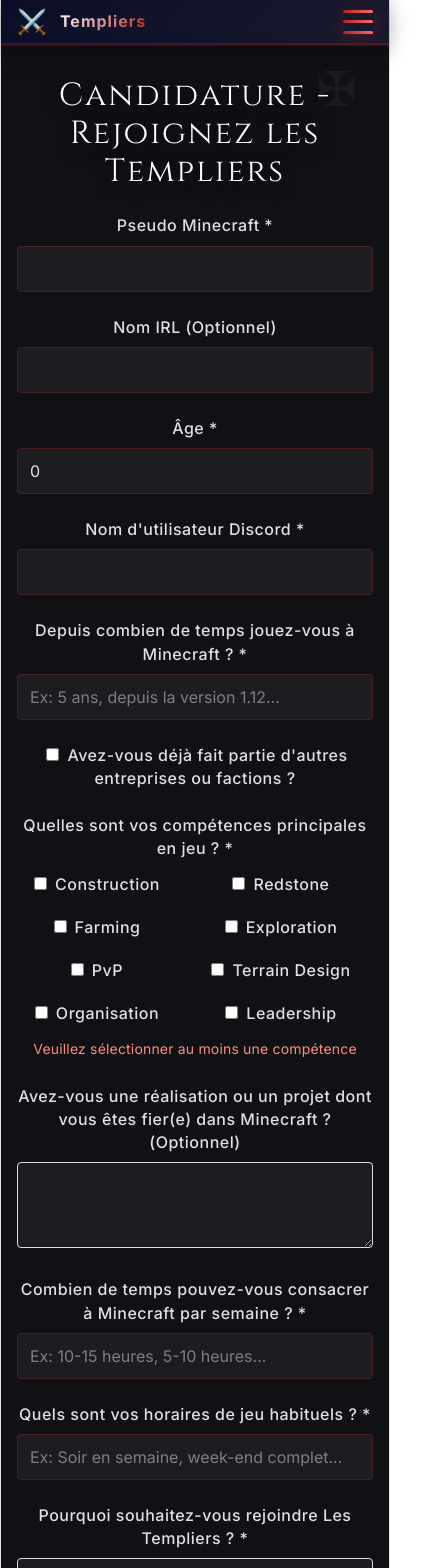
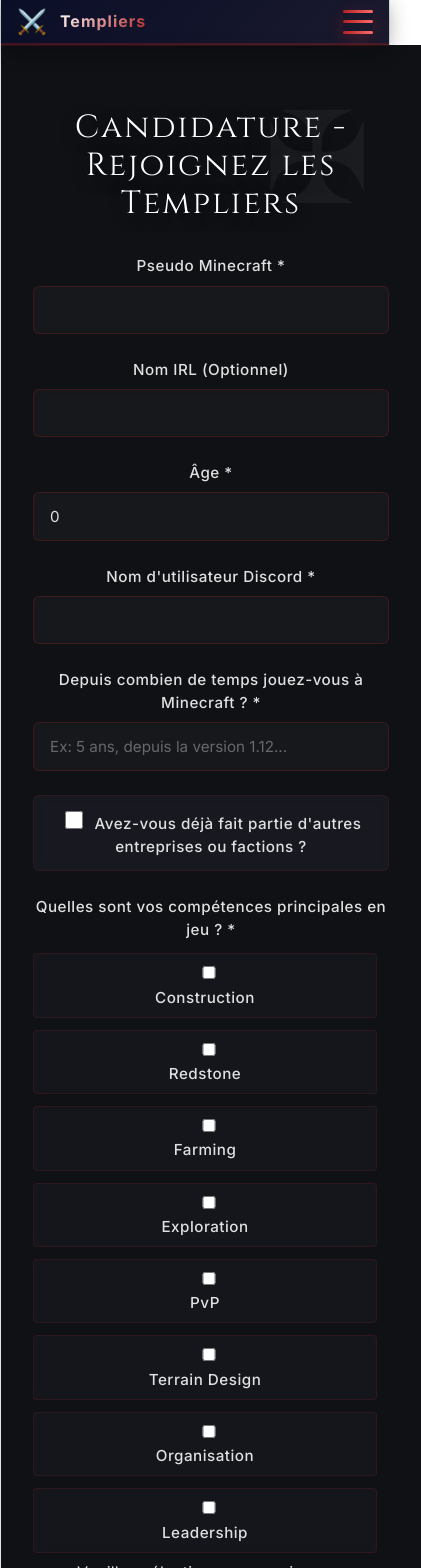
Before and after one commit to LoupAlphaa/templars, a React (Vite) app: page /contact in a window 390 px wide. Shown: the top 1568 px of the page, 421 px wide, since content can reach past the window. Built offline with nearby package versions, Linux system fonts and the light colour scheme; no server answers.

Commit message:
Form styles enchanced

```diff
--- a/src/pages/FormContact/FormContact.css
+++ b/src/pages/FormContact/FormContact.css
@@ -1,44 +1,75 @@
 .form-container {
-  max-width: 700px;
-  margin: 0 auto;
-  padding: 4rem 2rem;
+  width: 100%;
   background: #0f1115;
   color: #e0e0e0;
   min-height: 100vh;
   position: relative;
 }
 
+/* Hero Section */
 .form-container::before {
   content: '✠';
   position: absolute;
-  top: 2rem;
-  right: 2rem;
-  font-size: 3rem;
+  top: 100px;
+  right: 50px;
+  font-size: 8rem;
   opacity: 0.05;
   pointer-events: none;
 }
 
 .form-container h2 {
   font-family: 'Cinzel', serif;
-  font-size: 2.5rem;
-  margin-bottom: 1.5rem;
+  font-size: 2.8rem;
+  margin: 0;
+  padding: 4rem 2rem 2rem;
   text-align: center;
   letter-spacing: 2px;
   color: #fff;
-  margin-top: 0;
   text-shadow: 0 4px 15px rgba(0, 0, 0, 0.5);
+  animation: slideInDown 0.8s ease-out;
+}
+
+@keyframes slideInDown {
+  from {
+    opacity: 0;
+    transform: translateY(-30px);
+  }
+  to {
+    opacity: 1;
+    transform: translateY(0);
+  }
+}
+
+/* Form Wrapper */
+.form-container > form {
+  max-width: 800px;
+  margin: 0 auto;
+  padding: 2rem;
+  animation: slideInUp 0.8s ease-out;
+}
+
+@keyframes slideInUp {
+  from {
+    opacity: 0;
+    transform: translateY(30px);
+  }
+  to {
+    opacity: 1;
+    transform: translateY(0);
+  }
 }
 
 .form-group {
-  margin-bottom: 1.5rem;
+  margin-bottom: 1.8rem;
 }
 
 .form-group label {
   display: block;
-  margin-bottom: 0.5rem;
+  margin-bottom: 0.7rem;
   font-weight: 600;
   color: #e0e0e0;
   letter-spacing: 0.5px;
+  font-size: 0.95rem;
 }
 
 .form-group input[type="text"],
@@ -47,19 +78,22 @@
 .form-group select,
 .form-group textarea {
   width: 100%;
-  padding: 0.75rem;
-  border: 1px solid rgba(178, 34, 34, 0.3);
-  border-radius: 4px;
-  font-size: 1rem;
+  padding: 0.85rem 1rem;
+  border: 1px solid rgba(178, 34, 34, 0.25);
+  border-radius: 6px;
+  font-size: 0.95rem;
   font-family: inherit;
   box-sizing: border-box;
-  background-color: rgba(255, 255, 255, 0.05);
+  background-color: rgba(255, 255, 255, 0.03);
   color: #e0e0e0;
+  backdrop-filter: blur(5px);
+  -webkit-backdrop-filter: blur(5px);
+  transition: all 0.25s ease;
 }
 
 .form-group input::placeholder,
 .form-group textarea::placeholder {
-  color: rgba(224, 224, 224, 0.5);
+  color: rgba(224, 224, 224, 0.4);
 }
 
 .form-group input:focus,
@@ -67,58 +101,94 @@
 .form-group select:focus {
   outline: none;
   border-color: #b22222;
-  box-shadow: 0 0 0 3px rgba(178, 34, 34, 0.2);
-  background-color: rgba(255, 255, 255, 0.08);
+  box-shadow: 0 0 0 3px rgba(178, 34, 34, 0.15);
+  background-color: rgba(255, 255, 255, 0.06);
 }
 
 .form-group input:disabled,
 .form-group textarea:disabled,
 .form-group select:disabled {
-  background-color: rgba(255, 255, 255, 0.02);
+  background-color: rgba(255, 255, 255, 0.01);
   cursor: not-allowed;
-  opacity: 0.6;
+  opacity: 0.5;
 }
 
 /* Checkbox inline styling */
 .checkbox-group label {
-  display: flex;
-  align-items: center;
-  cursor: pointer;
-  font-weight: 600;
+  padding: 0.75rem;
+  background: rgba(45, 45, 60, 0.3);
+  backdrop-filter: blur(5px);
+  -webkit-backdrop-filter: blur(5px);
+  border: 1px solid rgba(178, 34, 34, 0.15);
+  border-radius: 6px;
+  transition: all 0.25s ease;
+  margin-bottom: 1rem;
+}
+
+.checkbox-group label:hover {
+  border-color: rgba(178, 34, 34, 0.3);
+  background: rgba(45, 45, 60, 0.4);
 }
 
 .checkbox-group input[type="checkbox"] {
   width: auto;
-  margin-right: 0.5rem;
+  margin-right: 0.75rem;
   cursor: pointer;
   accent-color: #b22222;
+  width: 18px;
+  height: 18px;
 }
 
 .checkbox-inline {
   display: flex;
   align-items: center;
-  margin-right: 1rem;
+  margin-right: 1.2rem;
   margin-bottom: 0.75rem;
-  cursor: pointer;
-  font-weight: normal;
+  gap: 0.75rem;
+  margin-top: 0.75rem;
+  padding: 1.2rem;
+  background: rgba(45, 45, 60, 0.2);
+  backdrop-filter: blur(5px);
+  -webkit-backdrop-filter: blur(5px);
+  border: 1px solid rgba(178, 34, 34, 0.15);
+  border-radius: 8px;
   color: #e0e0e0;
+  transition: all 0.2s ease;
+  padding: 0.5rem;
+  border-radius: 4px;
 }
 
-.checkbox-inline input[type="checkbox"] {
-  width: auto;
-  margin-right: 0.5rem;
+.checkbox-inline:hover {
+  background: rgba(178, 34, 34, 0.08);
+  background: linear-gradient(135deg, #b22222, #8b1a1a);
+  color: white;
+  border: 1px solid rgba(178, 34, 34, 0.4);
+  border-radius: 6px;
+  font-size: 0.95rem;
+  font-weight: 700;
   cursor: pointer;
-  accent-color: #b22222;
+  transition: all 0.3s ease;
+  text-transform: uppercase;
+  letter-spacing: 1.2px;
+  box-shadow: 0 4px 15px rgba(178, 34, 34, 0.25);
+  margin-top: 0.5rem;
 }
 
-.skills-grid {
-  display: grid;
-  grid-template-columns: repeat(auto-fit, minmax(150px, 1fr));
-  gap: 0.75rem;
-  margin-top: 0.75rem;
+button:hover:not(:disabled) {
+  transform: translateY(-3px);
+  box-shadow: 0 8px 25px rgba(178, 34, 34, 0.35);
+  background: linear-gradient(135deg, #d02222, #a01a1a);
 }
 
-.error-text {
+button:active:not(:disabled) {
+  transform: translateY(-1px);
+}
+
+button:disabled {
+  background: rgba(178, 34, 34, 0.15);
+  cursor: not-allowed;
+  transform: none;
+  opacity: 0.6;
   color: #ff8a80;
   font-size: 0.875rem;
   margin-top: 0.25rem;
@@ -138,31 +208,70 @@ button {
   text-transform: uppercase;
   letter-spacing: 1px;
   box-shadow: 0 4px 15px rgba(178, 34, 34, 0.3);
-}
-
-button:hover:not(:disabled) {
-  transform: translateY(-3px);
-  box-shadow: 0 8px 25px rgba(178, 34, 34, 0.4);
-}
-
-button:disabled {
-  background: rgba(178, 34, 34, 0.2);
-  cursor: not-allowed;
-  transform: none;
-}
-
-.alert {
-  margin-top: 1rem;
-  padding: 1rem;
-  border-radius: 4px;
+  padding: 1.2rem 1.5rem;
+  border-radius: 6px;
   text-align: center;
   border-left: 4px solid;
+  background: rgba(45, 45, 60, 0.3);
+  backdrop-filter: blur(5px);
+  -webkit-backdrop-filter: blur(5px);
+  border: 1px solid;
+  animation: slideInUp 0.4s ease-out;
 }
 
 .alert-success {
-  background-color: rgba(76, 175, 80, 0.1);
+  background-color: rgba(76, 175, 80, 0.08);
   color: #81c784;
   border-color: #4caf50;
+}
+
+.alert-error {
+  background-color: rgba(178, 34, 34, 0.08);
+  color: #ff8a80;
+  border-color: #b22222;
+}
+
+@media (max-width: 768px) {
+  .form-container {
+    padding: 2rem 1rem;
+  }
+
+  .form-container h2 {
+    font-size: 2rem;
+    padding: 2rem 1rem 1.5rem;
+  }
+
+  .form-container > form {
+    padding: 1.5rem;
+  }
+
+  .skills-grid {
+    grid-template-columns: repeat(auto-fit, minmax(120px, 1fr));
+  }
+}
+
+@media (max-width: 480px) {
+  .form-container {
+    padding: 0;
+  }
+
+  .form-container h2 {
+    font-size: 1.6rem;
+    padding: 2rem 1rem 1rem;
+  }
+
+  .form-container > form {
+    padding: 1rem;
+  }
+
+  .checkbox-inline {
+    margin-right: 0.75rem;
+  }
+
+  button {
+    padding: 0.85rem;
+    font-size: 0.85rem;
+  }
 }
 
 .alert-error {
```
